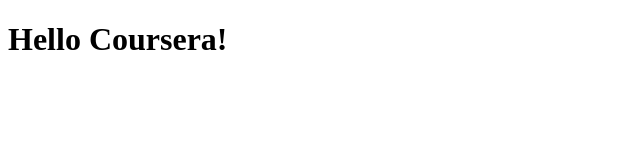
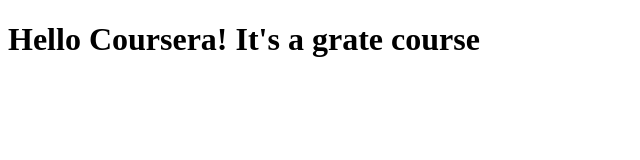
Before and after one commit to AlexPotap911/coursera-test, a plain HTML site: page site/index.html in a window 1280 px wide. Shown: the whole page, without its empty margins (0-640 px from the left). Drawn offline with Linux system fonts and the light colour scheme.

Commit message:
Small addition to our page content

```diff
--- a/site/index.html
+++ b/site/index.html
@@ -7,6 +7,6 @@
     <title>Hello Coursera!</title>
 </head>
 <body>
-    <h1>Hello Coursera!</h1>
+    <h1>Hello Coursera! It's a grate course</h1>
 </body>
 </html>
```
